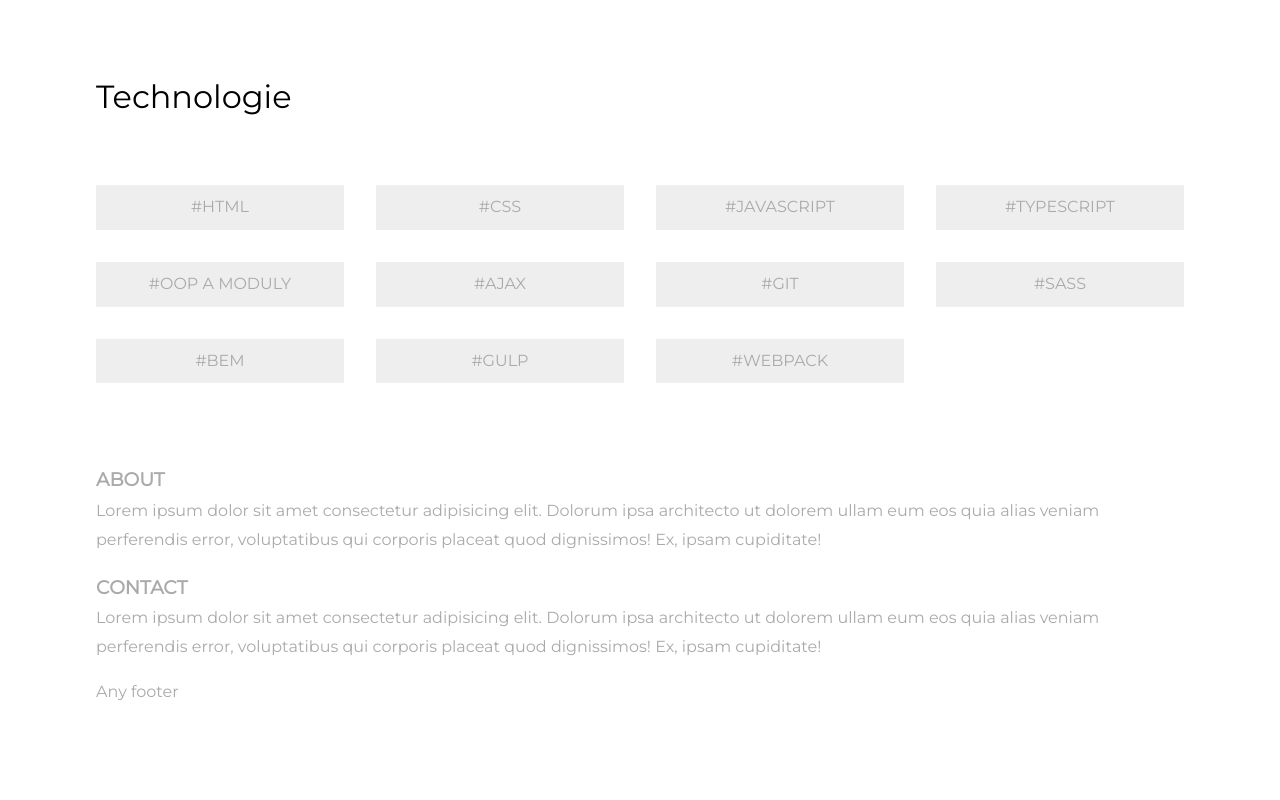
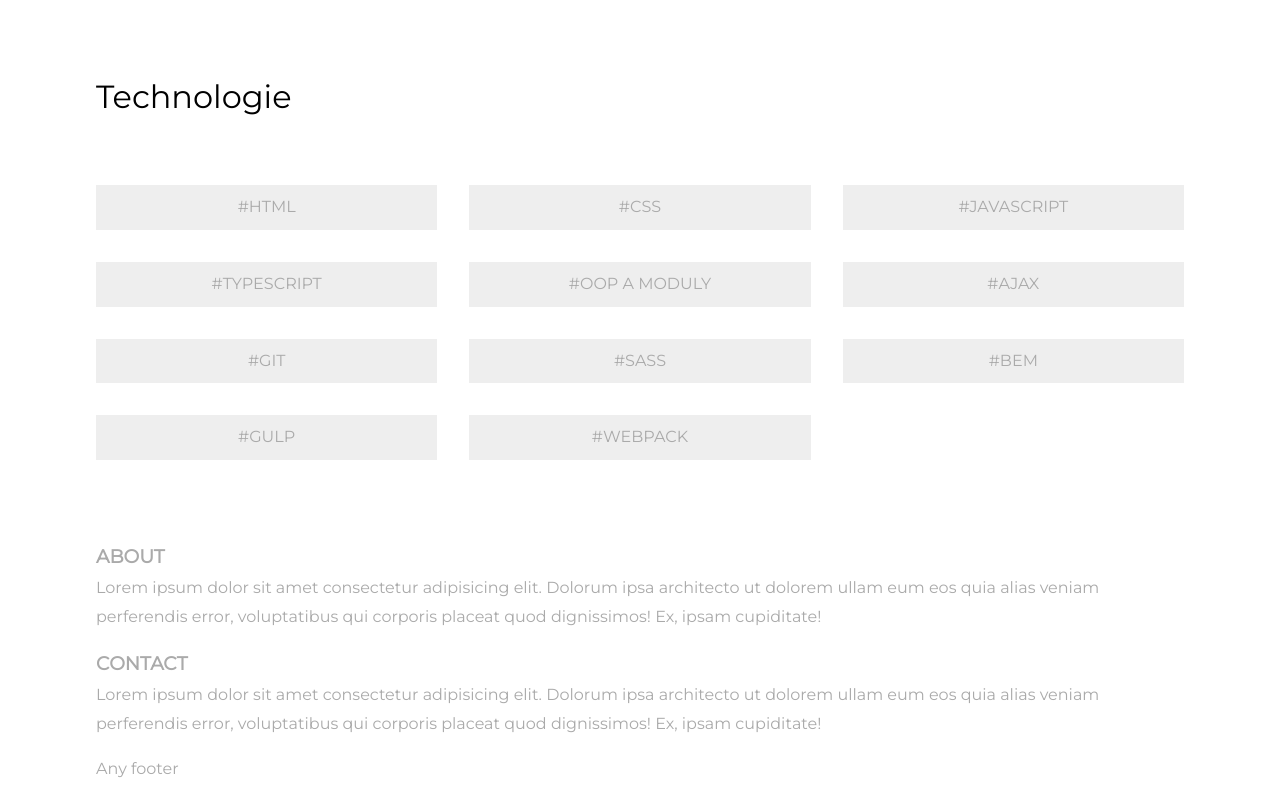
Before and after one commit to petrzabransky/petrzabransky, a React (Create React App) app: page / in a window 1280 px wide. Shown: the part 1379-2179 px from the top of the page. Before the commit the page ends 2102 px from the top, so only its background shows below. Built offline with nearby package versions, Linux system fonts and the light colour scheme.

Commit message:
Add Grid--small-big

```diff
--- a/src/styles/grid.scss
+++ b/src/styles/grid.scss
@@ -6,6 +6,10 @@
 	grid-template-columns: repeat(auto-fit, minmax(250px, 1fr));
 
 	&--4 {
-		grid-template-columns: repeat(4, 1fr);
+		grid-template-columns: repeat(auto-fit, minmax(250px, 1fr));
+	}
+
+	&--small-big {
+		grid-template-columns: repeat(auto-fit, minmax(200px, 1fr));
 	}
 }
```
